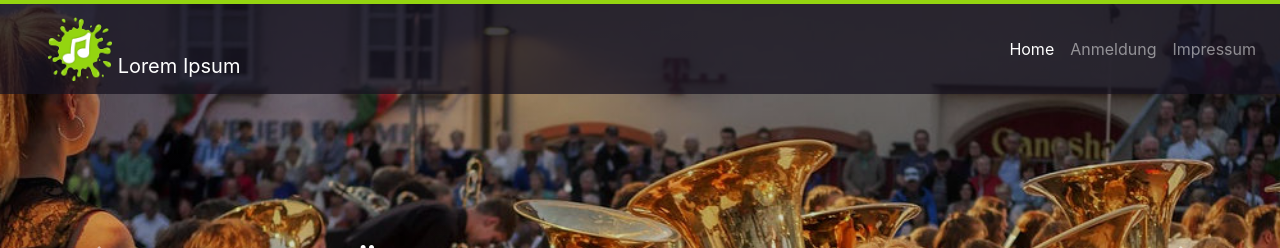
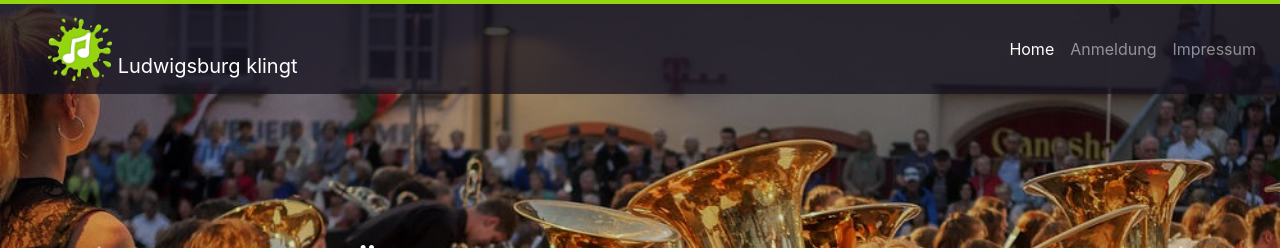
Before and after one commit to Harald-LB/LB-klingt, a Jekyll site: the page built from index.html, in a window 1280 px wide. Shown: the top 248 px of the page. Built offline with Jekyll 4.4.1, drawn with Linux system fonts in a browser that asks for light colours.

Commit message:
"Lorem Ipsum" entfernt.

```diff
--- a/_config.yml
+++ b/_config.yml
@@ -1,6 +1,5 @@
 
 
-baseurl: "/LoremIpsum"
 
 # Build settings
 markdown: kramdown
--- a/_includes/header.html
+++ b/_includes/header.html
@@ -5,7 +5,7 @@
       <img src="{{ site.baseurl }}/assets/img/favicons/mstile-70x70.png"
            style="margin-left: 32px;width: 64px;height: 64px;opacity: 100%"
            class="d-inline-block align-bottom" alt="">
-      Lorem Ipsum
+      Ludwigsburg klingt
     </a>
 
     <button class="navbar-toggler" type="button" data-toggle="collapse" data-target="#navbarCollapse" aria-controls="navbarCollapse" aria-expanded="false" aria-label="Toggle navigation">
--- a/anmeldung.markdown
+++ b/anmeldung.markdown
@@ -7,7 +7,7 @@ extra_js: "form-validation.js"
 
 # Hier kannst du euer Projekt anmelden
 
-Lorem ipsum dolor sit amet, consectetur adipiscing elit.
+Ludwigsburg klingt dolor sit amet, consectetur adipiscing elit.
 Donec tincidunt mi nec arcu bibendum, et aliquet justo consequat.
 Donec vitae neque sem. Pellentesque sollicitudin ante at mollis imperdiet.
 Vivamus hendrerit, erat at gravida lobortis, augue turpis dignissim tortor,
--- a/index.html
+++ b/index.html
@@ -1,6 +1,6 @@
 ---
 layout: landingpage
-title: Lorem Ipsum
+title: Ludwigsburg klingt
 menu_position: 10
 menu_title: Home
 ---
```
Also changed, not shown: assets/img/favicons/manifest.json.
